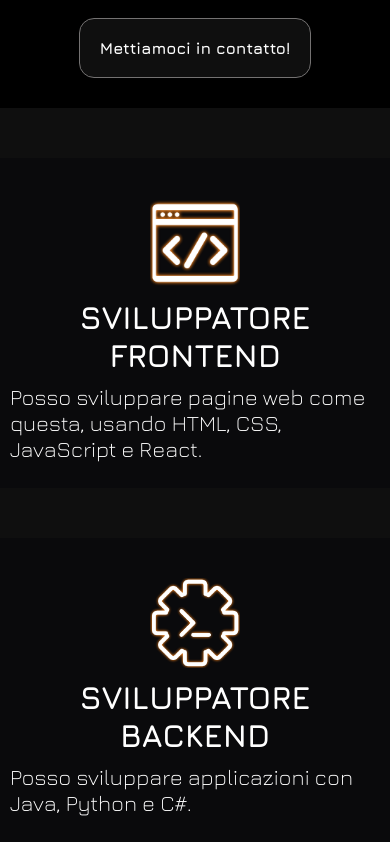
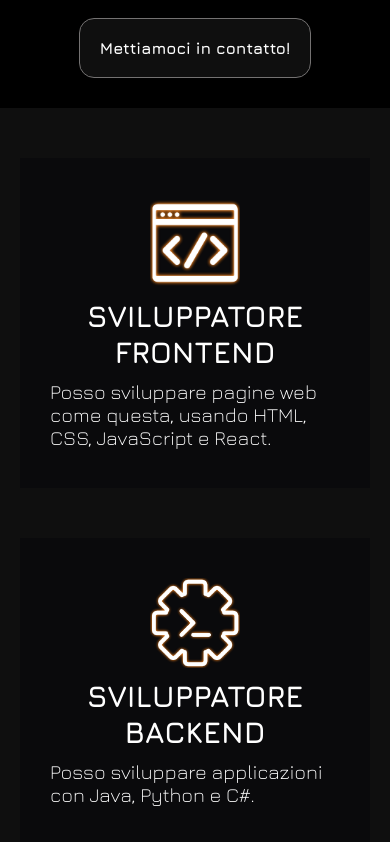
Before and after one commit to ale70029/portoflio_website, a React (Vite) app: page / in a window 390 px wide. Shown: the part 678-1520 px from the top of the page. Built offline with nearby package versions, Linux system fonts and the light colour scheme.

Commit message:
about 3.0 mobile

```diff
--- a/src/components/About/About.module.css
+++ b/src/components/About/About.module.css
@@ -1,4 +1,6 @@
 @import "../../vars.css";
+
+/* DESKTOP */
 
 .about{
     background-color: var(--color1);
@@ -43,6 +45,30 @@
         font-size: 22px;
         font-weight: lighter;
     }
+}
+
+/* MOBILE */
+
+@media screen and (max-width:830px) {
+
+    .roles{
+        display: flex;
+        flex-direction: column;
+        padding: 20px;
+        padding-block: 50px;
+    }
+
+    .role{
+
+        h1{
+            font-size: 30px;
+        }
+
+        p{
+            font-size: 20px;
+        }
+    }
+
 }
 
 
```
